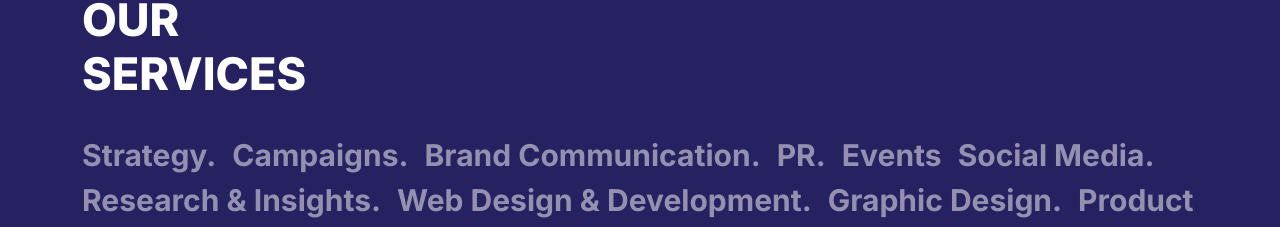
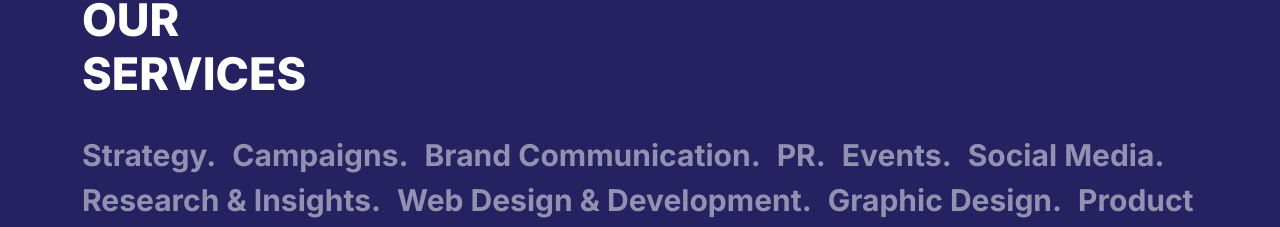
Before and after one commit to alimartondi/asean-communications, a Next.js app: page / in a window 1280 px wide. Shown: the part 1633-1860 px from the top of the page. Built offline with nearby package versions, Linux system fonts and the light colour scheme.

Commit message:
feat: Add dot after events on services section

```diff
--- a/pages/index.js
+++ b/pages/index.js
@@ -373,7 +373,7 @@ const servicesContents = [
       "With a strong understanding of ASEAN cultures and identity, our PR network is able to effectively translate messages across the region with a focus on the unique facets of each country to build campaigns that resonate across Southeast Asia and Beyond.",
   },
   {
-    title: "Events",
+    title: "Events.",
     description:
       "We craft bespoke events that epitomise your brand's core values. From concept to execution, our team ensures every event, whether it's a high-profile brand activation, a knowledge seminar, or a cultural exhibition, delivers exceptional engagement and value. Our services cover creative design, logistical planning, and the integration of arts and knowledge, creating experiences that resonate with participants, foster connections, enhance knowledge sharing, and boost brand visibility effectively.",
   },
```
